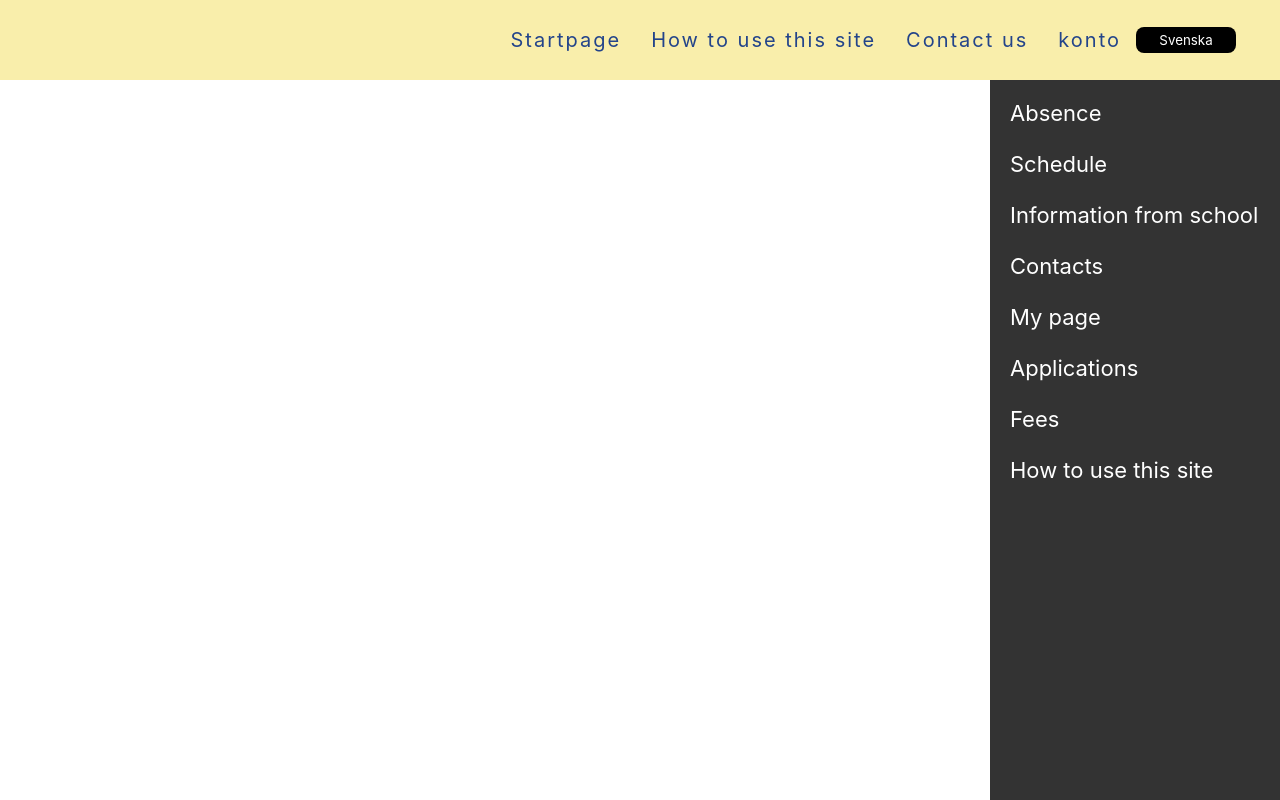
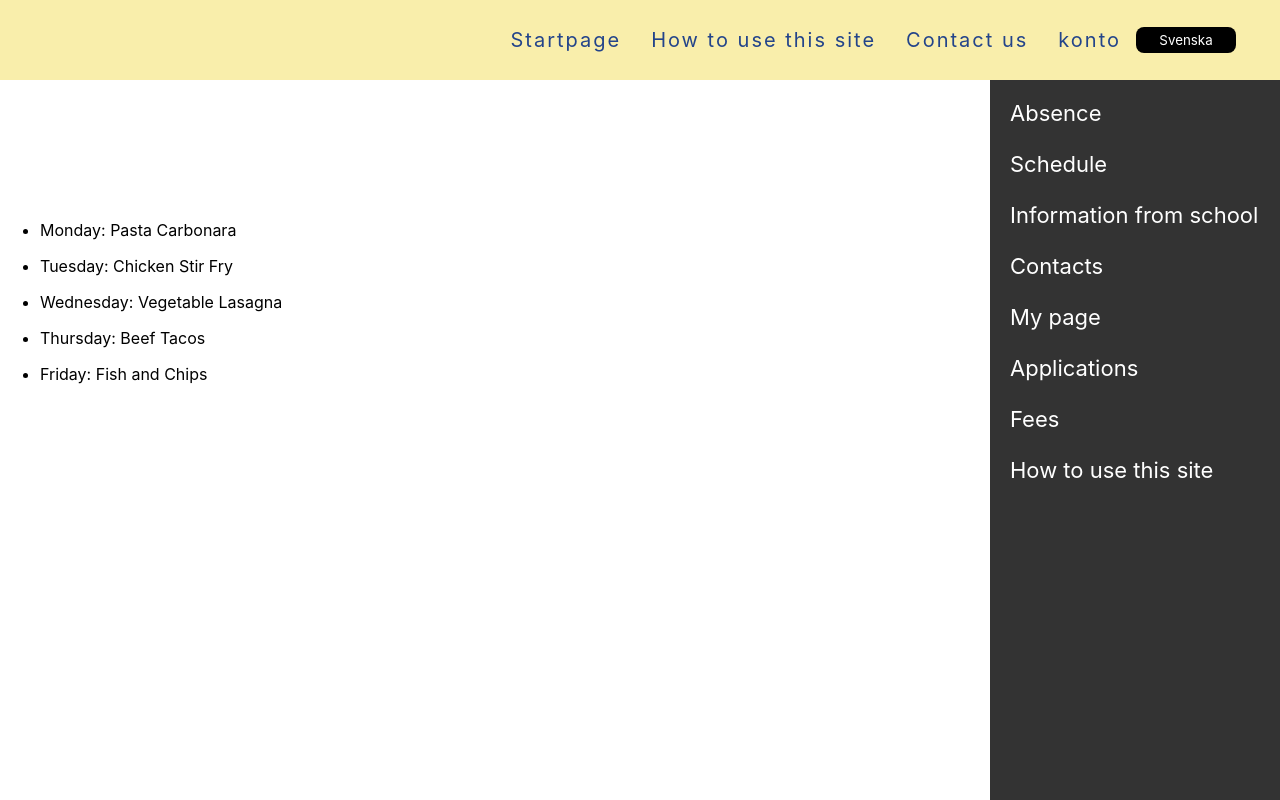
Before and after one commit to FannyHedman/school-platform, a React (Create React App) app: page /lunch_menu in a window 1280 px wide. Built offline with nearby package versions, Linux system fonts and the light colour scheme.

Commit message:
Lunch menu

```diff
--- /dev/null
+++ b/public/meals.json
@@ -0,0 +1,24 @@
+{
+  "meals": [
+    {
+      "day": 1,
+      "lunch": "Pasta Carbonara"
+    },
+    {
+      "day": 2,
+      "lunch": "Chicken Stir Fry"
+    },
+    {
+      "day": 3,
+      "lunch": "Vegetable Lasagna"
+    },
+    {
+      "day": 4,
+      "lunch": "Beef Tacos"
+    },
+    {
+      "day": 5,
+      "lunch": "Fish and Chips"
+    }
+  ]
+}
--- a/src/App.js
+++ b/src/App.js
@@ -16,6 +16,7 @@
 import { useEffect, useState } from 'react'
 import Sidebar from './components/navigation/SideBar'
 import ReportAbsence from './components/absence/ReportAbsence'
+import LunchMenu from './components/information/LunchMenu'
 // import NewsLetter from './components/news/NewsLetter'
 
 function App() {
@@ -81,6 +82,7 @@
                             element={<RequestedSchedule />}
                         />
                         <Route path="/absence/:childId" element={<ReportAbsence/>}/>
+                        <Route path="/lunch_menu" element={<LunchMenu/>}/>
                         {/* <Route path="/weekly" element={NewsLetter}/> */}
                     </Routes>
                 </BrowserRouter>
--- a/src/apiService.js
+++ b/src/apiService.js
@@ -2,9 +2,15 @@
 
 const baseURL = 'http://localhost:8800' // Assuming your backend server is running locally on port 8800
 
+const jsonBaseURL = 'http://localhost:3000';
+
 const apiService = axios.create({
     baseURL
 })
+
+export const jsonService = axios.create({
+  jsonBaseURL
+});
 
 export const fetchUserData = async (userId) => {
     try {
@@ -105,5 +111,16 @@
   }
 }
 
+export const fetchMeals = async () => {
+  try {
+    const response = await jsonService.get('/meals.json')
+    return response.data
+  }
+  catch (error) {
+    console.error('Error fetching meals:', error)
+    throw error
+  }
+}
+
 
 export default apiService
--- a/src/components/absence/ReportAbsence.js
+++ b/src/components/absence/ReportAbsence.js
@@ -70,6 +70,7 @@
                     <li key={index}>
                         <p>{item.day_name}</p>
                         <p>{item.start_time}</p>
+                        <p>{item.end_time}</p>
                     </li>
                 ))}
             </ul>
--- /dev/null
+++ b/src/components/information/LunchMenu.js
@@ -0,0 +1,56 @@
+import React, { useState, useEffect } from 'react';
+import { useLanguage } from '../language/LanguageContext';
+import en from '../language/languages/EN.json';
+import se from '../language/languages/SE.json';
+import { fetchMeals } from '../../apiService';
+
+const LunchMenu = () => {
+    const { language } = useLanguage();
+    const lang = language === 'se' ? se : en;
+
+    const [meals, setMeals] = useState([]);
+
+    useEffect(() => {
+        const fetchMealsData = async () => {
+            try {
+                const mealsData = await fetchMeals();
+                setMeals(mealsData.meals);
+            } catch (error) {
+                console.error('Error fetching meals:', error);
+            }
+        };
+        fetchMealsData();
+    }, []);
+
+        const mapDayIdToName = (dayId) => {
+          switch (dayId) {
+              case 1:
+                  return lang.monday;
+              case 2:
+                  return lang.tuesday;
+              case 3:
+                  return lang.wednesday;
+              case 4:
+                  return lang.thursday;
+              case 5:
+                  return lang.friday;
+              default:
+                  return '';
+          }
+      };
+
+    return (
+        <div style={{ marginTop: '200px' }}>
+            <h2>{lang.weeklyLunchMenu}</h2>
+            <ul>
+                {meals.map((meal, index) => (
+                    <li key={index}>
+                        <p>{`${mapDayIdToName(meal.day)}: ${meal.lunch}`}</p>
+                    </li>
+                ))}
+            </ul>
+        </div>
+    );
+};
+
+export default LunchMenu;
--- a/src/components/navigation/SideBar.js
+++ b/src/components/navigation/SideBar.js
@@ -83,7 +83,7 @@
                                     {lang.important_dates}
                                 </DropdownItem>
                             </StyledLink>
-                            <StyledLink to="/schedule_absence">
+                            <StyledLink to="/lunch_menu">
                                 <DropdownItem>{lang.lunch_menu}</DropdownItem>
                             </StyledLink>
                         </DropdownMenu>
```
Also changed, not shown: src/components/profiles/ChildProfile.js (+44 -74 lines), 1 other file (tests, documents, lock files or other folders).
